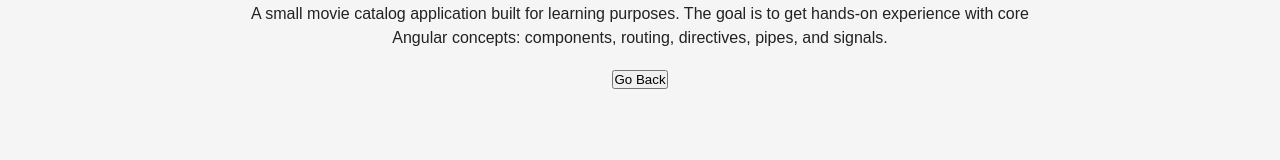
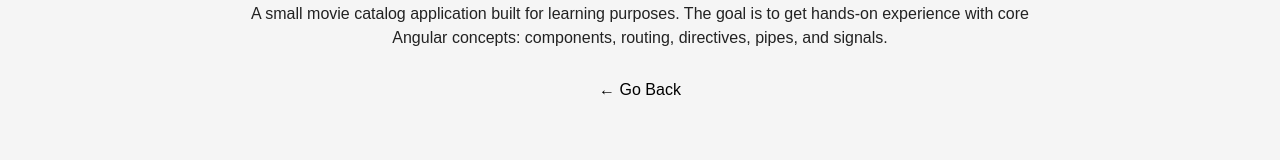
Before and after one commit to inalitvinka/angular-film-collection, an Angular app: page /about in a window 1280 px wide. Shown: the part 223-383 px from the top of the page. Built offline with nearby package versions, Linux system fonts and the light colour scheme.

Commit message:
refactor: update styles

```diff
--- a/src/app/pages/about/about.css
+++ b/src/app/pages/about/about.css
@@ -10,3 +10,13 @@
   text-align: center;
   line-height: 1.5;
 }
+
+.back-button {
+  width: 10rem;
+  margin-bottom: 2rem;
+  padding: .7rem;
+  font-size: 1rem;
+  text-align: center;
+  border: none;
+  background-color: inherit;
+}
--- a/src/app/pages/about/about.html
+++ b/src/app/pages/about/about.html
@@ -1,12 +1,10 @@
 <div class="container about">
   <h2>Film Collection</h2>
-
   <p class="about-text">
     A small movie catalog application built for learning purposes.
     The goal is to get hands-on experience with core Angular concepts: components, routing, directives, pipes, and signals.
   </p>
-
-  <button (click)="goBack()">
-    Go Back
+  <button (click)="goBack()" class="back-button">
+    ← Go Back
   </button>
 </div>
--- a/src/app/pages/film-details/film-details.css
+++ b/src/app/pages/film-details/film-details.css
@@ -15,10 +15,6 @@
   background-color: inherit;
 }
 
-.details-button:hover {
-  cursor: pointer;
-}
-
 .details-text {
   max-width: 40rem;
   width: 100%;
--- a/src/styles.css
+++ b/src/styles.css
@@ -54,6 +54,10 @@
   width: 20%;
 }
 
+button:hover {
+  cursor: pointer;
+}
+
 .container {
   position: relative;
   overflow: hidden;
```
